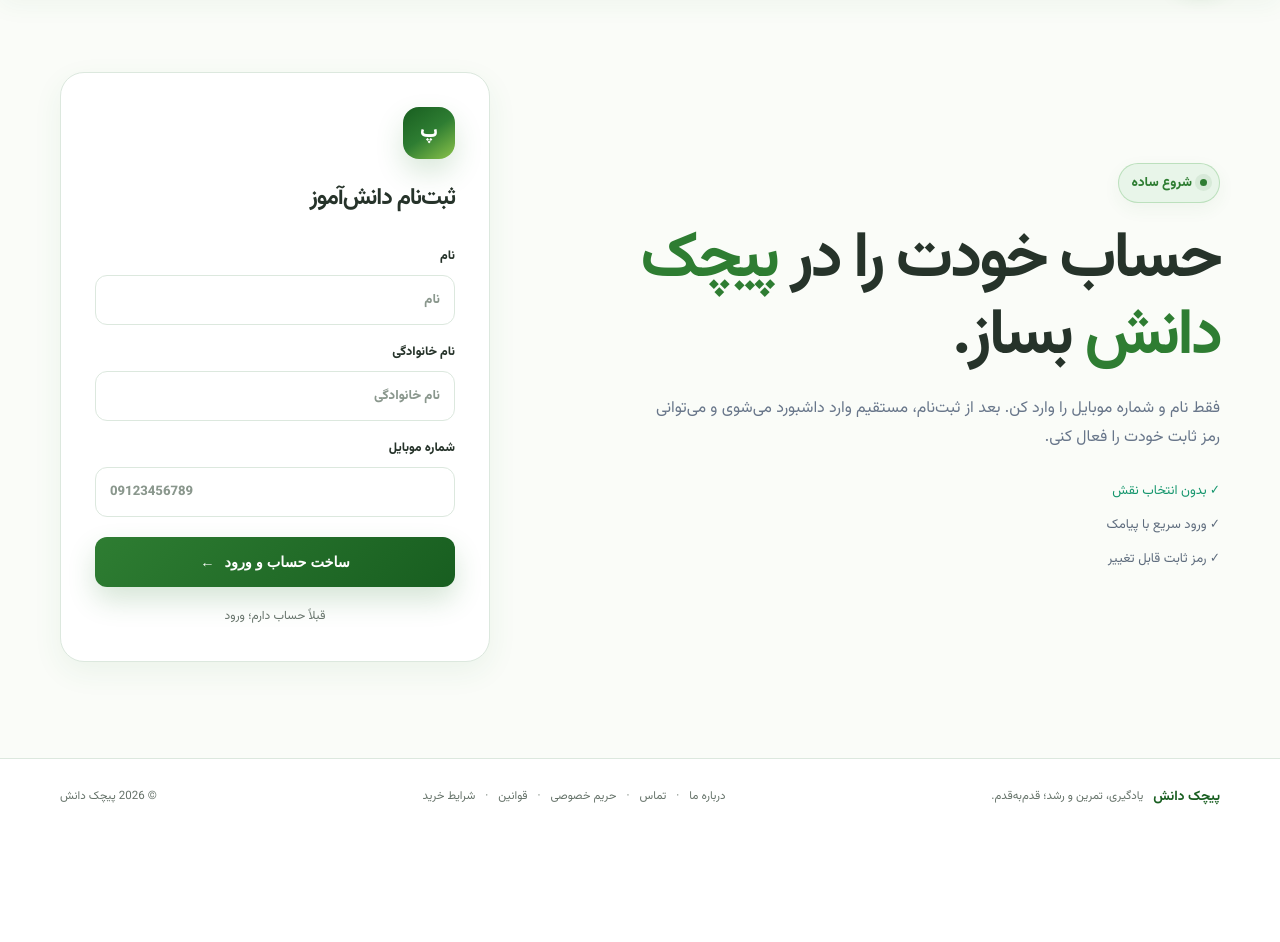
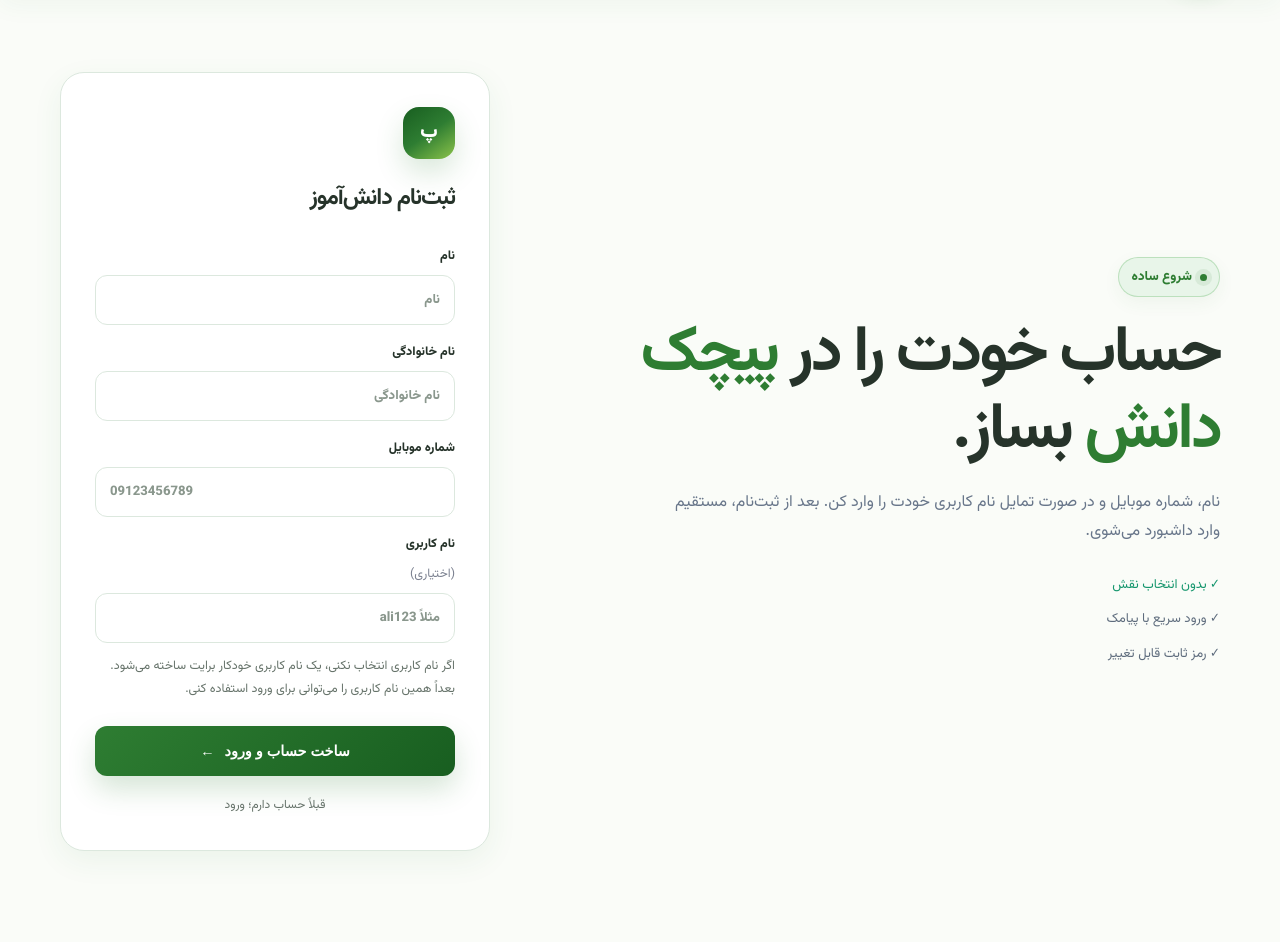
Before and after one commit to evamode29/pichak-danesh, a Django app: page /register/ in a window 1280 px wide. Shown: the part 77-1019 px from the top of the page. Before the commit the page ends 882 px from the top, so only its background shows below. Run offline with Django 5.2, Linux system fonts and the light colour scheme.

Commit message:
Add optional username field to registration

```diff
--- a/templates/register.html
+++ b/templates/register.html
@@ -4,7 +4,7 @@
 <section class="auth-page"><div class="container auth-grid">
 <div class="auth-copy"><span class="eyebrow"><span class="eyebrow-dot"></span> شروع ساده</span>
 <h1>حساب خودت را در <em>پیچک دانش</em> بساز.</h1>
-<p>فقط نام و شماره موبایل را وارد کن. بعد از ثبت‌نام، مستقیم وارد داشبورد می‌شوی و می‌توانی رمز ثابت خودت را فعال کنی.</p>
+<p>نام، شماره موبایل و در صورت تمایل نام کاربری خودت را وارد کن. بعد از ثبت‌نام، مستقیم وارد داشبورد می‌شوی.</p>
 <div class="auth-points"><span>✓ بدون انتخاب نقش</span><span>✓ ورود سریع با پیامک</span><span>✓ رمز ثابت قابل تغییر</span></div></div>
 <div class="auth-card"><div class="auth-icon">پ</div><h2>ثبت‌نام دانش‌آموز</h2>
 {% if error %}<div class="form-error">{{ error }}</div>{% endif %}
@@ -12,6 +12,8 @@
 <label>نام<input name="first_name" type="text" autocomplete="given-name" required placeholder="نام"></label>
 <label>نام خانوادگی<input name="last_name" type="text" autocomplete="family-name" placeholder="نام خانوادگی"></label>
 <label>شماره موبایل<input name="mobile" type="tel" inputmode="tel" autocomplete="tel" required placeholder="09123456789"></label>
+<label>نام کاربری <span style="font-weight:400;color:#7b8190">(اختیاری)</span><input name="username" type="text" autocomplete="username" minlength="4" maxlength="30" placeholder="مثلاً ali123"></label>
+<p class="auth-muted" style="margin:-4px 0 4px">اگر نام کاربری انتخاب نکنی، یک نام کاربری خودکار برایت ساخته می‌شود. بعداً همین نام کاربری را می‌توانی برای ورود استفاده کنی.</p>
 <button class="button primary auth-submit" type="submit">ساخت حساب و ورود <span>←</span></button>
 </form>
 <a class="auth-back" href="{% url 'login' %}">قبلاً حساب دارم؛ ورود</a>
```
